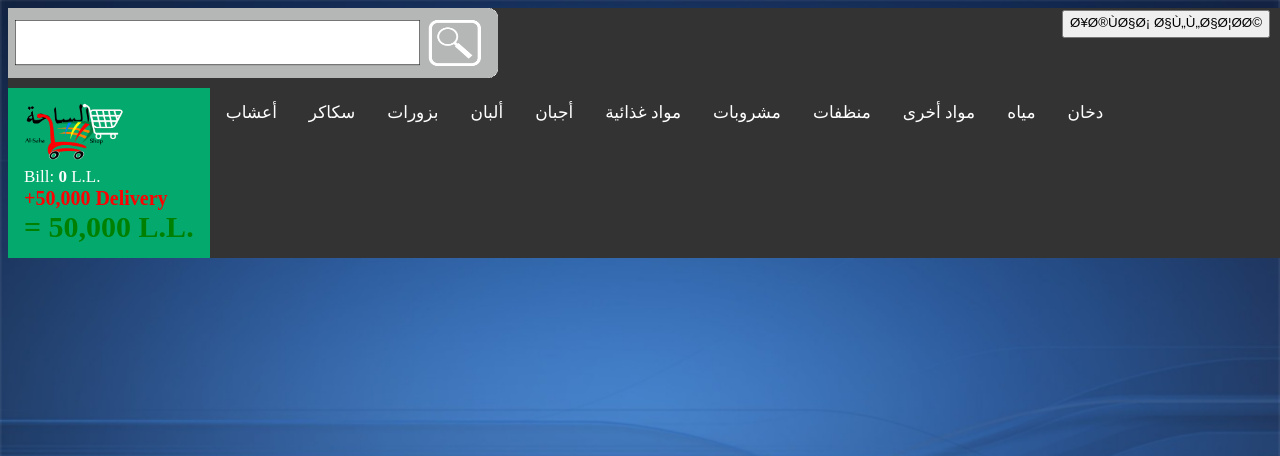
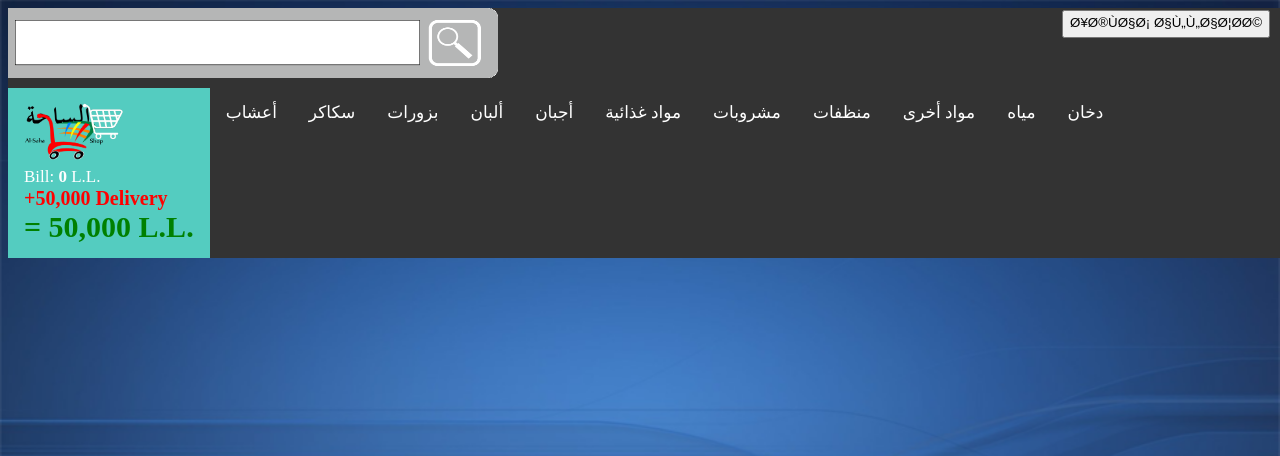
Before and after one commit to alsahas/alsahas, a PHP site: page / in a window 1280 px wide. Shown: the top 456 px of the page. Run offline with PHP 8.4, Linux system fonts and the light colour scheme.

Commit message:
Update mystyle.css

```diff
--- a/mystyle.css
+++ b/mystyle.css
@@ -161,6 +161,6 @@ a:link
 }
 .active
 {
-  background-color: #04AA6D;
+  background-color: #54ccc0;
   color: black;
 }
```
